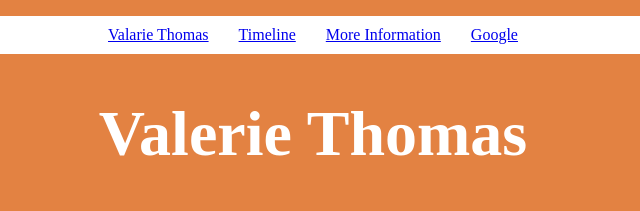
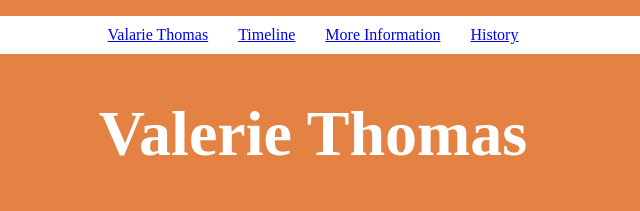
Before and after one commit to bethlehem021/valerie-thomas-tribute, a plain HTML site: page index.html in a window 1280 px wide. Shown: the top 211 px of the page, 327-967 px from the left. Drawn offline with Linux system fonts and the light colour scheme.

Commit message:
Changed link name in nav.

```diff
--- a/index.html
+++ b/index.html
@@ -10,7 +10,7 @@
         <li><a href="#subheader" class="nav-item">Valarie Thomas</a></li>
         <li><a href="#timeline" class="nav-item">Timeline</a></li>
         <li><a href="#extra" class="nav-item">More Information</a></li>
-          <li><a href="https://google.com" class="nav-item" target="_blank">Google</a></li>
+          <li><a href="https://google.com" class="nav-item" target="_blank">History</a></li>
         </ul>
         </nav>
     <main>
```
